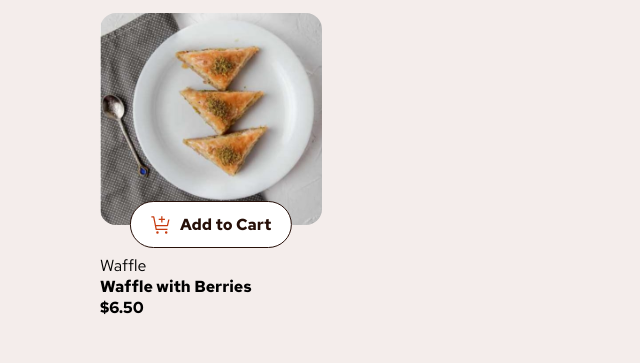
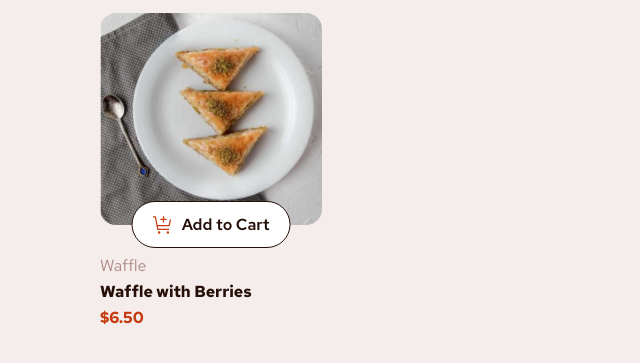
Before and after one commit to FESOO1/Product-list-with-cart2, a plain HTML site: page index.html in a window 1280 px wide. Shown: the part 155-518 px from the top of the page, without its empty margins (0-640 px from the left). Drawn offline with Linux system fonts and the light colour scheme.

Commit message:
Working on it.

```diff
--- a/styles.css
+++ b/styles.css
@@ -85,12 +85,42 @@ main {
     border: 1px solid hsl(14, 65%, 9%);
     background-color: white;
     cursor: pointer;
+    transition: border 300ms
 }
 
 .add-to-cart-button-itself-text {
     color: hsl(14, 65%, 9%);
+    font-weight: 600;
+    font-size: 1rem;
+    transition: color 300ms;
+}
+
+.add-to-cart-button-itself:hover {
+    border: 1px solid hsl(14, 86%, 42%);
+}
+
+.add-to-cart-button-itself:hover .add-to-cart-button-itself-text{
+    color: hsl(14, 86%, 42%);
+}
+
+.dessert-info {
+    display: flex;
+    flex-direction: column;
+    row-gap: 5px;
+}
+
+.dessert-category {
+    color: hsl(7, 20%, 60%);
+    font-weight: 400;
+}
+
+.dessert-name {
+    color: hsl(14, 65%, 9%);
     font-weight: 700;
-    font-size: 1rem;
+}
+
+.dessert-price {
+    color: hsl(14, 86%, 42%);
 }
 
 /* MAIN RIGHT */
```
